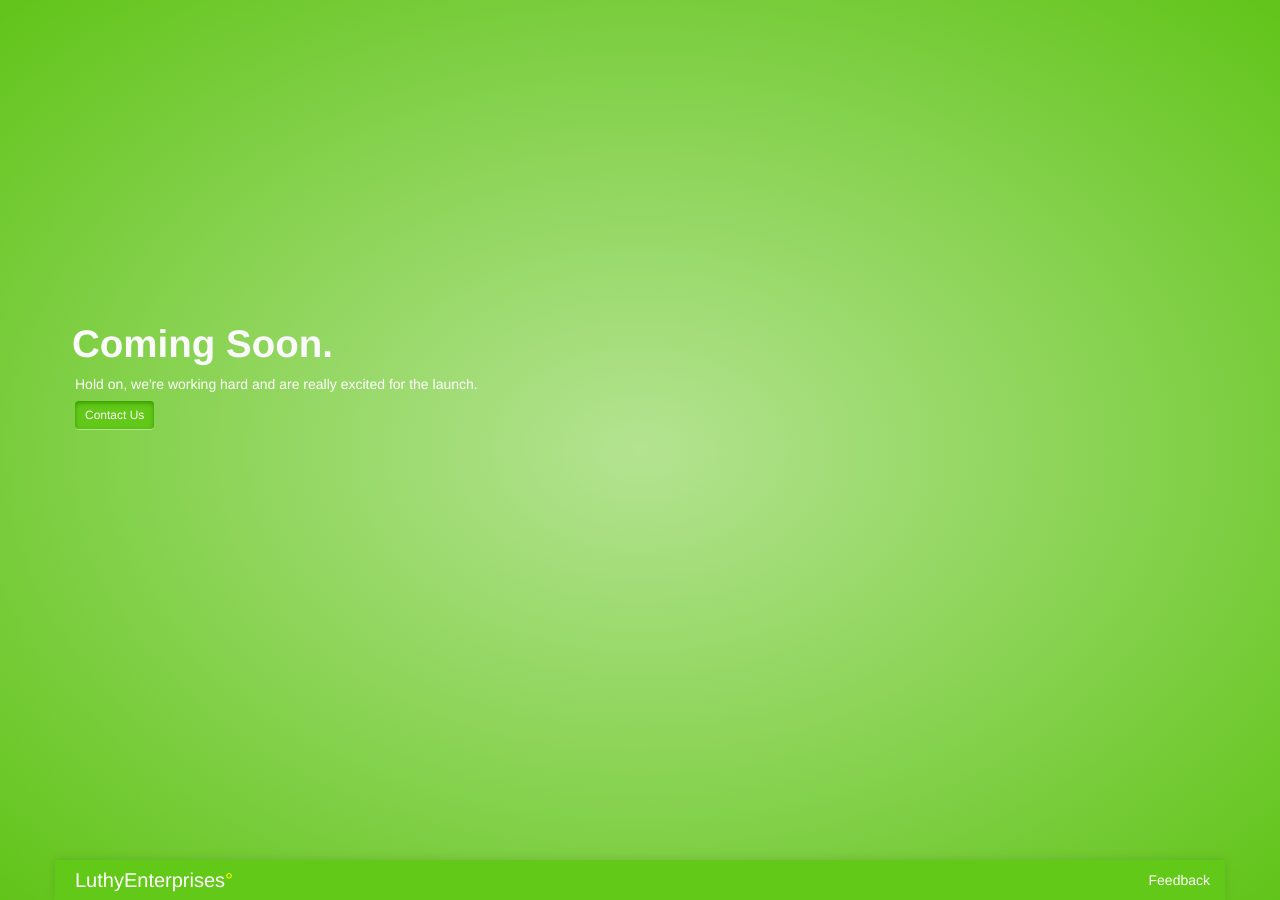
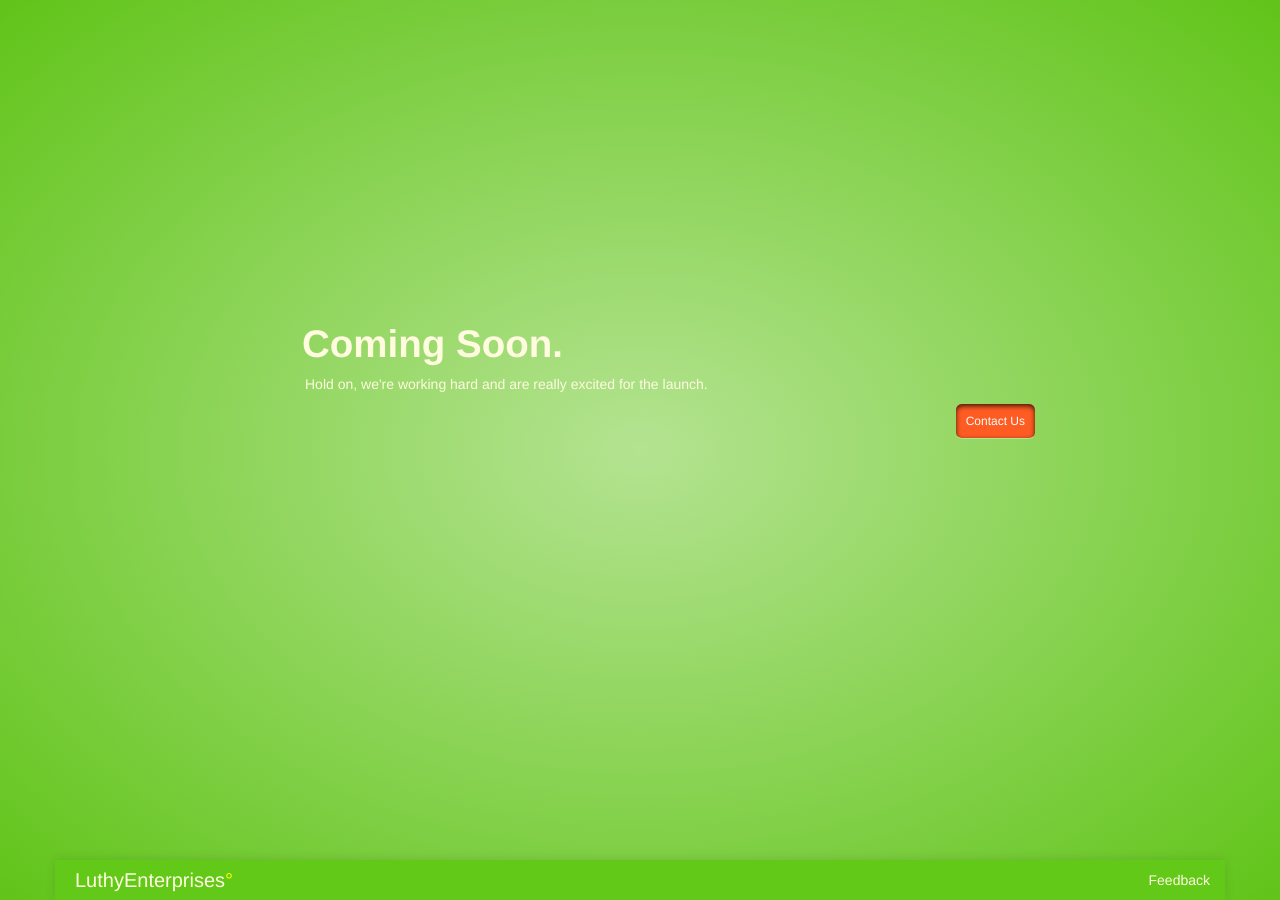
Before and after one commit to dellintosh/luthy-enterprises, a Jekyll site: the page index.html, which Jekyll copies as it is, in a window 1280 px wide. Built offline with Jekyll 4.4.1, drawn with Linux system fonts in a browser that asks for light colours.

Commit message:
Relace colors.

```diff
--- a/css/styles.css
+++ b/css/styles.css
@@ -4,7 +4,7 @@ html, body {
 }
 
 body{
-color: white;
+color: #fefbdf;
 background-color: #b4e391;
 background: #b4e391; /* Old browsers */
 background: -moz-radial-gradient(center, ellipse cover,  #b4e391 0%, #61c419 100%); /* FF3.6+ */
@@ -19,16 +19,16 @@ filter: progid:DXImageTransform.Microsoft.gradient( startColorstr='#61c419', end
 
 /* Social Buttons */
 a.well {
-  background: #63c918;
+  background: #fe5c22;
   border: none;
   border-bottom: 1px solid #b4e391;
-  box-shadow: inset 0 2px 5px #339900;
+  box-shadow: inset 0 2px 5px #3d1609;
   padding: 7px 10px;
   font-size: 12px;
   color: #fbfbfb;
 }
 a.well:hover, a.well:active, a.well:focus {
-  color: white;
+  color: #fefbdf;
 }
 
 /* Navbar */
@@ -47,14 +47,14 @@ a.well:hover, a.well:active, a.well:focus {
 }
 .navbar .brand, .navbar .nav > li > a {
   text-shadow: none;
-  color: white;
+  color: #fefbdf;
 }
 .navbar .nav > li:hover {
   border-top: 3px solid yellow;
   line-height: 14px;
 }
 .navbar .nav > li > a:hover, .navbar .nav > li > a:active, .navbar .nav > li > a:visited {
-  color: white;
+  color: #fefbdf;
 }
 .navbar-fixed-bottom .dropdown-menu {
   top: auto;
@@ -72,65 +72,17 @@ a.well:hover, a.well:active, a.well:focus {
 /* Countdown */
 .container { position: relative; min-height: 100%; height: 100%; } /* Positioning the container relatively allow it's children to be positioned absolutely within it. */
 .centered {
-  position: absolute;
+  position: relative;
   top: 35%;
 }
 div#countdown {
   display: block;
   padding: 0 20px;
-  width: 900px;
   margin: 0 auto;
 }
 div#countdown h1 {
   line-height: 1;
   margin-right: 20px;
   margin-left: -3px;
-  color: #fafafa;
+  color: #fefbdf;
 }
-div#countdown .message {
-  float: left;
-  max-width: 500px;
-}
-ul#timer {
-  margin: 0;
-  padding: 0;
-}
-ul#timer > li {
-  float: left;
-  text-align: center;
-  margin: 5px;
-  list-style: none;
-  padding: 0;
-  color: #e5e5e5;
-
-}
-ul#timer > li {
-
-}
-ul#timer > li > span {
-  display: block;
-  font-size: 11px;
-  line-height: 18px;
-  border-radius: 4px;
-  padding: 5px 5px 0;
-  color: #339900;
-  text-shadow:  0 1px 0 #b4e391;
-}
-ul#timer > li > span.number {
-  font-size: 48px;
-  line-height: 48px;
-  border: none;
-  padding: 15px 5px;
-  box-shadow: 0 2px 5px rgba(0,0,0,0.5);
-  color: #fafafa;
-  border-top: 1px solid #555;
-  border-bottom: 1px solid #000;
-  text-shadow: 0 1px 0 #555, 0 -1px #000;
-  background: #2d2d2d; /* Old browsers */
-  background: -moz-linear-gradient(top,  #2d2d2d 0%, #595959 100%); /* FF3.6+ */
-  background: -webkit-gradient(linear, left top, left bottom, color-stop(0%,#2d2d2d), color-stop(100%,#595959)); /* Chrome,Safari4+ */
-  background: -webkit-linear-gradient(top,  #2d2d2d 0%,#595959 100%); /* Chrome10+,Safari5.1+ */
-  background: -o-linear-gradient(top,  #2d2d2d 0%,#595959 100%); /* Opera 11.10+ */
-  background: -ms-linear-gradient(top,  #2d2d2d 0%,#595959 100%); /* IE10+ */
-  background: linear-gradient(to bottom,  #2d2d2d 0%,#595959 100%); /* W3C */
-}
--- a/index.html
+++ b/index.html
@@ -29,23 +29,13 @@
 
     <div class="container">
 
-      <div class="centered">
+      <div class="offset2 span8 centered">
         <div id="countdown">
           <h1>Coming Soon.</h1>
           <div class="message">
             <p>Hold on, we're working hard and are really excited for the launch.</p>
-            <a href="mailto:contact@luthyenterprises.com" class="well">Contact Us</a>
+            <a href="mailto:contact@luthyenterprises.com" class="well well-large pull-right">Contact Us</a>
           </div>
-          <!-- Newsletter form : Keep the id : newsletter on form-->
-<!--           <form class="form-horizontal" id="newsletter">
-            <div class="control-group">
-                  <div class="controls">
-                      <input type="email" placeholder="Enter your email address to be notified">
-                      <input type="submit" value="Go !">
-                    </div>
-            </div>
-          </form><!-- end #newsletter -->
-
         </div>
       </div><!-- /.centered -->
 
```
